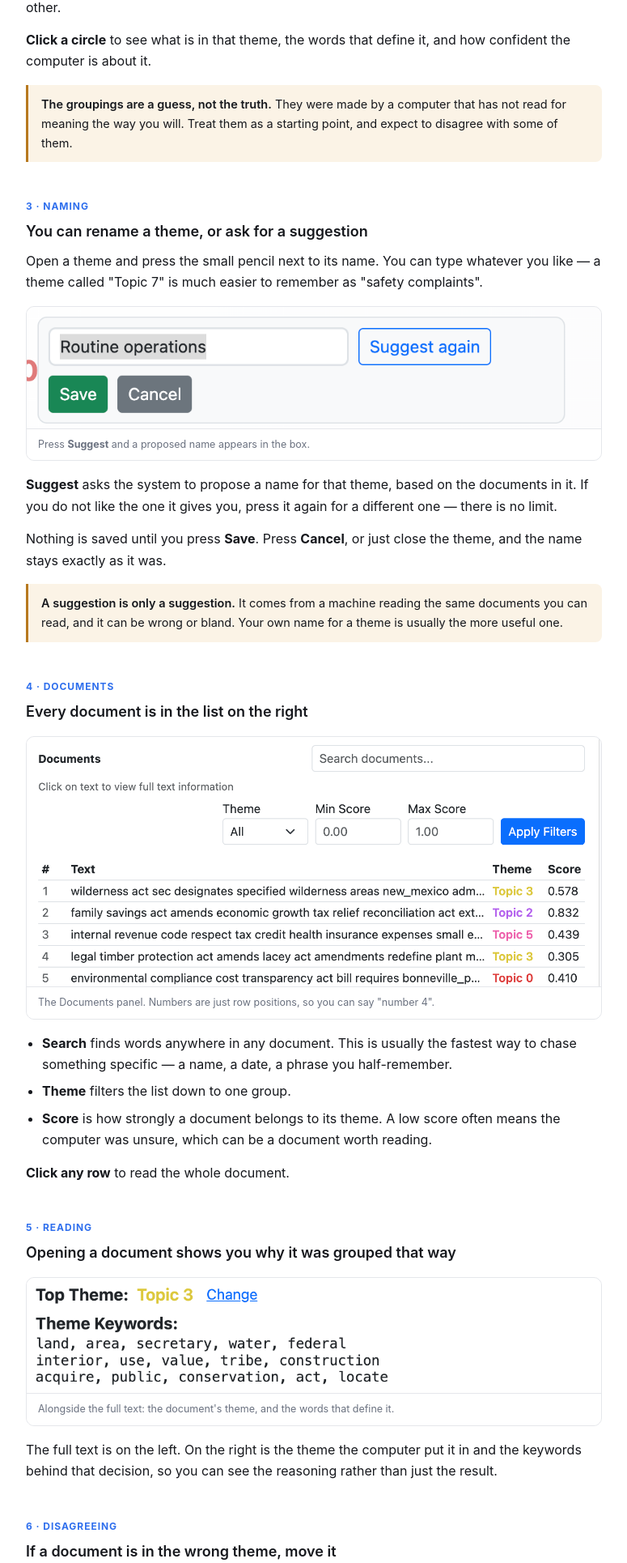
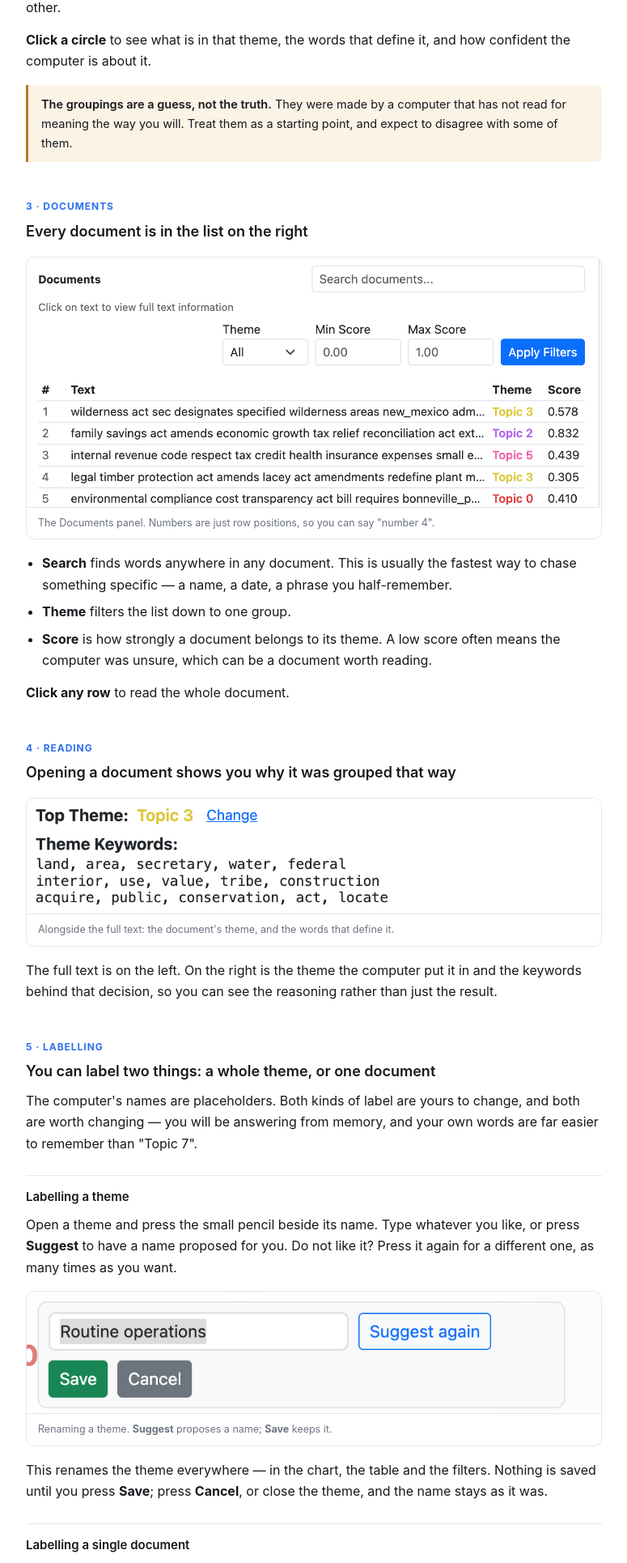
Before and after one commit to daniel-stephens/TOVA, a Django app: page /study/tutorial in a window 1280 px wide. Shown: the part 1155-3085 px from the top of the page at 81% size, without its empty margins (252-1027 px from the left). Run offline with Django 4.2, Linux system fonts and the light colour scheme; the visitor is signed in with stand-in values (Sample User, id 1); data comes from the database, SQL or seed files in the repository; data that the repository does not hold is empty; some libraries are stand-ins or nearby versions.

Commit message:
study: show both kinds of dashboard labelling in one section
Renaming a theme and moving a document were both on the walkthrough, but
as sections 3 and 6 with two sections between them, called "Naming" and
"Disagreeing". They are the same capability at two levels, and a
participant reading about one would not connect it to the other.

Now one section, "5 - Labelling", opening with what it covers: you can
label a whole theme, or one document. Labelling a theme comes first, with
the pencil and the Suggest button; labelling a single document second,
with Change and New theme. Both keep their screenshot of the real
control. It sits after Documents and Reading, so the reader already knows
what a theme and a document are before being shown how to relabel either.

Both arms get the whole section: this is dashboard work, not part of the
labelling page.

Also stops the active-learning leak detector matching on bare words. It
listed "labelling" and "suggestion", which now legitimately describe
dashboard work both arms are told about, and it fired on shared content
twice. It matches whole phrases the labelling page alone uses.

Co-Authored-By: Claude Opus 5 (1M context) <noreply@anthropic.com>
Claude-Session: https://claude.ai/code/session_01Gyyt4HcVFdQgLqxTeWc2XL

```diff
--- a/templates/study/tutorial.html
+++ b/templates/study/tutorial.html
@@ -69,6 +69,13 @@ answers one question they will actually have, in the order they will have it.
     margin-bottom: 6px;
   }
   h2 { font-size: 18px; font-weight: 600; margin: 0 0 8px; }
+  h3 {
+    font-size: 15px;
+    font-weight: 600;
+    margin: 26px 0 8px;
+    padding-top: 14px;
+    border-top: 1px solid var(--line);
+  }
   p { margin: 0 0 14px; }
   .step p:last-child { margin-bottom: 0; }
 
@@ -201,30 +208,7 @@ answers one question they will actually have, in the order they will have it.
   </section>
 
   <section class="step">
-    <span class="step__n">3 &middot; Naming</span>
-    <h2>You can rename a theme, or ask for a suggestion</h2>
-    <p>Open a theme and press the small pencil next to its name. You can type
-      whatever you like &mdash; a theme called "Topic 7" is much easier to remember
-      as "safety complaints".</p>
-    <figure>
-      <img src="{% static 'img/tutorial/rename-theme.png' %}"
-           alt="A text box containing the words Routine operations, next to a Suggest again button, above Save and Cancel buttons.">
-      <figcaption>Press <b>Suggest</b> and a proposed name appears in the box.</figcaption>
-    </figure>
-    <p><b>Suggest</b> asks the system to propose a name for that theme, based on
-      the documents in it. If you do not like the one it gives you, press it again
-      for a different one &mdash; there is no limit.</p>
-    <p>Nothing is saved until you press <b>Save</b>. Press <b>Cancel</b>, or just
-      close the theme, and the name stays exactly as it was.</p>
-    <div class="callout callout--warn">
-      <b>A suggestion is only a suggestion.</b> It comes from a machine reading the
-      same documents you can read, and it can be wrong or bland. Your own name for
-      a theme is usually the more useful one.
-    </div>
-  </section>
-
-  <section class="step">
-    <span class="step__n">4 &middot; Documents</span>
+    <span class="step__n">3 &middot; Documents</span>
     <h2>Every document is in the list on the right</h2>
     <figure>
       <img src="{% static 'img/tutorial/documents.png' %}"
@@ -242,7 +226,7 @@ answers one question they will actually have, in the order they will have it.
   </section>
 
   <section class="step">
-    <span class="step__n">5 &middot; Reading</span>
+    <span class="step__n">4 &middot; Reading</span>
     <h2>Opening a document shows you why it was grouped that way</h2>
     <figure>
       <img src="{% static 'img/tutorial/doc-theme.png' %}"
@@ -255,27 +239,48 @@ answers one question they will actually have, in the order they will have it.
   </section>
 
   <section class="step">
-    <span class="step__n">6 &middot; Disagreeing</span>
-    <h2>If a document is in the wrong theme, move it</h2>
+    <span class="step__n">5 &middot; Labelling</span>
+    <h2>You can label two things: a whole theme, or one document</h2>
+    <p>The computer's names are placeholders. Both kinds of label are yours to
+      change, and both are worth changing &mdash; you will be answering from memory,
+      and your own words are far easier to remember than "Topic 7".</p>
+
+    <h3>Labelling a theme</h3>
+    <p>Open a theme and press the small pencil beside its name. Type whatever you
+      like, or press <b>Suggest</b> to have a name proposed for you. Do not like it?
+      Press it again for a different one, as many times as you want.</p>
+    <figure>
+      <img src="{% static 'img/tutorial/rename-theme.png' %}"
+           alt="A text box containing the words Routine operations, next to a Suggest again button, above Save and Cancel buttons.">
+      <figcaption>Renaming a theme. <b>Suggest</b> proposes a name; <b>Save</b> keeps it.</figcaption>
+    </figure>
+    <p>This renames the theme everywhere &mdash; in the chart, the table and the
+      filters. Nothing is saved until you press <b>Save</b>; press <b>Cancel</b>, or
+      close the theme, and the name stays as it was.</p>
+
+    <h3>Labelling a single document</h3>
+    <p>Sometimes the theme is fine but one document does not belong in it. Open the
+      document and press <b>Change</b> next to its theme.</p>
     <figure>
       <img src="{% static 'img/tutorial/change-theme.png' %}"
            alt="A dropdown showing Topic 3, with Save and Cancel buttons, under the Top Theme heading.">
-      <figcaption>Press <b>Change</b> next to the theme name to open this.</figcaption>
+      <figcaption>Moving one document. Pick an existing theme, or create a new one.</figcaption>
     </figure>
-    <p>Pick a better theme from the list, or choose <b>New theme…</b> and type your own name
-      if nothing in the list fits. Press <b>Save</b>.</p>
-    <p>This changes what <em>you</em> see. It does not affect other participants, and you can
-      always put it back by picking the original theme again.</p>
-    <div class="callout">
-      Renaming and moving things is genuinely useful, not just permitted. If "Topic 7" is
-      really about safety complaints, calling it that will help you remember it later &mdash;
-      and you will be answering from memory.
+    <p>Pick a better theme from the list, or choose <b>New theme&hellip;</b> and type
+      your own if nothing fits. This moves that one document only, and picking its
+      original theme again puts it back.</p>
+
+    <div class="callout callout--warn">
+      <b>A suggested name is only a suggestion.</b> It comes from a machine reading
+      the same documents you can read, and it can be wrong or bland. Nothing you do
+      here affects other participants, so there is no cost to trying something and
+      changing it later.
     </div>
   </section>
 
   {% if active_learning %}
   <section class="step">
-    <span class="step__n">7 &middot; Active learning</span>
+    <span class="step__n">6 &middot; Active learning</span>
     <h2>You can label documents one at a time</h2>
     <p>Your version of the tool has an <b>Active learning</b> button in the top right. It
       gives you a queue of documents and asks you to label each one, starting with the ones
```
Also changed, not shown: ui/web/tests_study_flow.py (+21 -6 lines).
